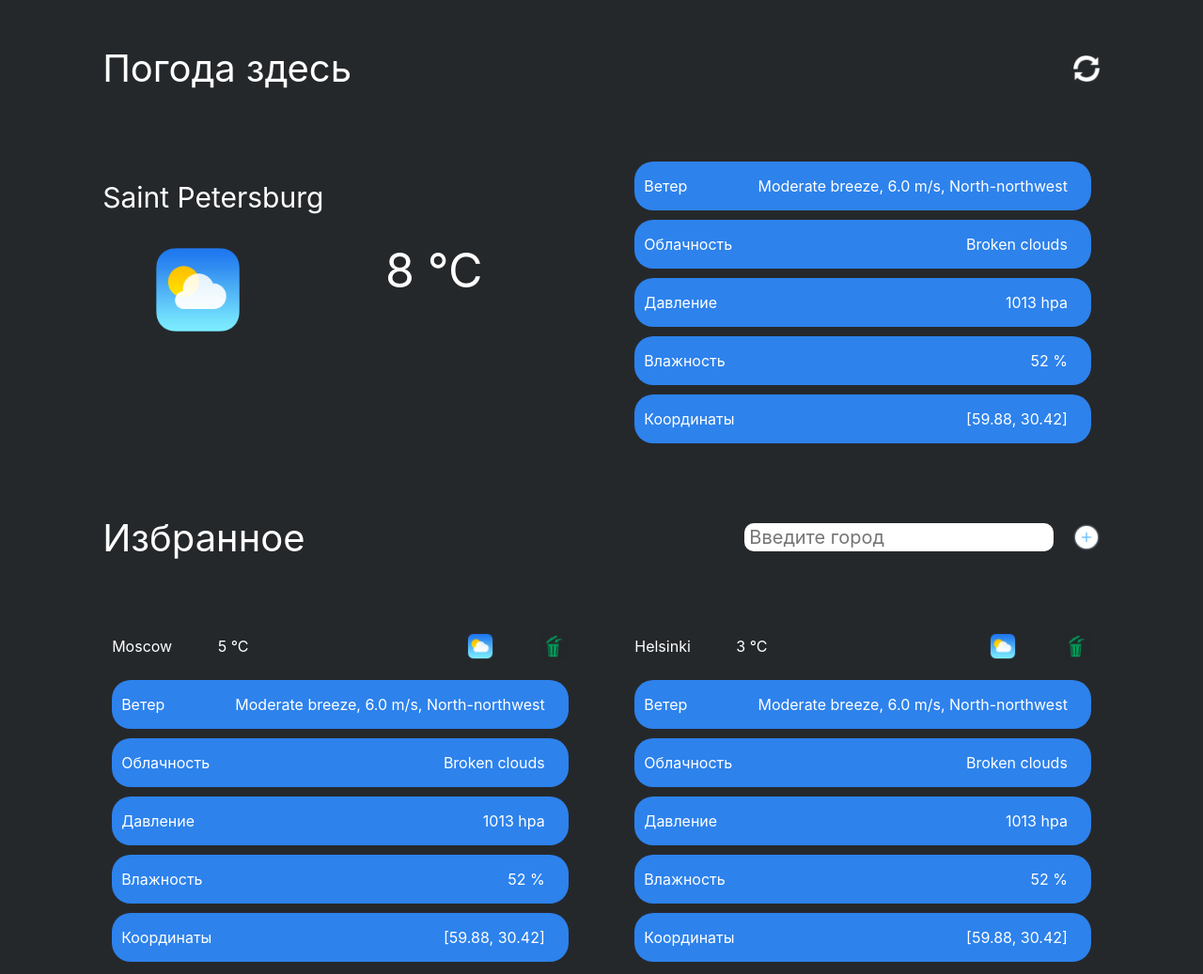
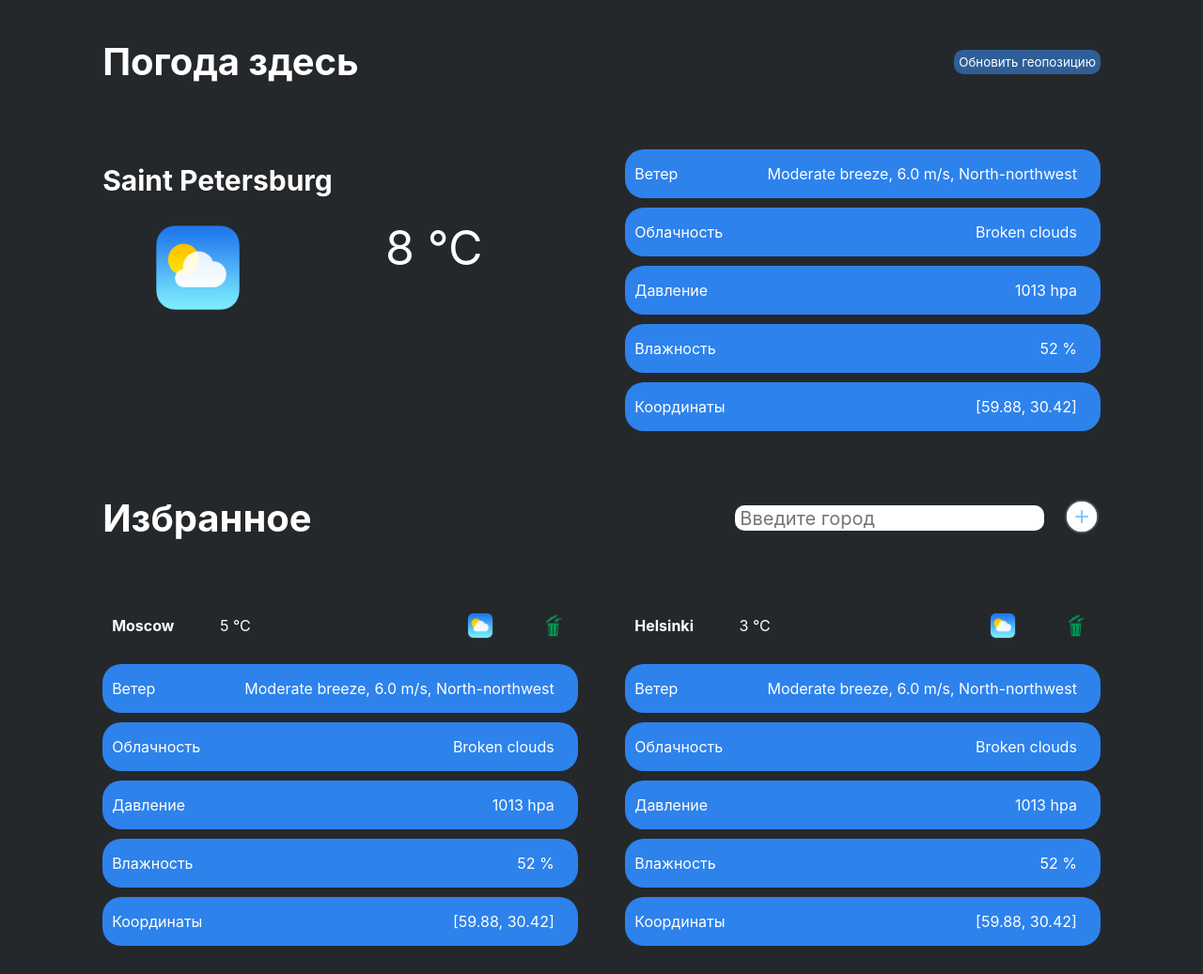
Before and after one commit to kymacat/ITMOWeb, a plain HTML site: page index.html in a window 1280 px wide. Shown: the top 1037 px of the page at 94% size. Drawn offline with Linux system fonts and the light colour scheme.

Commit message:
some fixes

```diff
--- a/index.html
+++ b/index.html
@@ -8,23 +8,24 @@
 
   <body>
 
-    <div class="container">
+    <main class="container">
 
-        <div class="title">
-            <p>Погода здесь</p>
+        <section class="title">
+            <h1>Погода здесь</h1>
+            <button class="updateButton">Обновить геопозицию</button>
             <input type="image" src="images/update.png">
-        </div>
+        </section>
 
-        <div class="parameters">
+        <section class="parameters">
 
-            <p class="mainCity">Saint Petersburg</p>
+            <h2 class="mainCity">Saint Petersburg</h2>
 
             <div class="logoAndTemprature">
                 <img src="images/weather.png">
                 <p>8 °С</p>
             </div>
 
-        </div>
+        </section>
 
 
         <ul class="parameters">
@@ -53,19 +54,20 @@
         </ul>
 
         <div class="title">
-            <p>Избранное</p>
+            <h2>Избранное</h2>
 
             <input type="text" placeholder="Введите город">
 
-            <input type="image" src="images/plus.png">
+            <button class="addCityButton">
+                <img src="images/plus.png" >
+            </button>
 
         </div>
-
 
         <ul class="parameters">
 
             <li class="cityHeader">
-                <p>Moscow</p>
+                <h4>Moscow</h4>
                 <p class="cityLabel">5 °С</p>
                 <img src="images/weather.png">
                 <input type="image" src="images/trash.png">
@@ -98,7 +100,7 @@
         <ul class="parameters">
 
             <li class="cityHeader">
-                <p>Helsinki</p>
+                <h4>Helsinki</h4>
                 <p class="cityLabel">3 °С</p>
                 <img src="images/weather.png">
                 <input type="image" src="images/trash.png">
@@ -131,7 +133,7 @@
         <ul class="parameters">
 
             <li class="cityHeader">
-                <p>Moscow</p>
+                <h4>Moscow</h4>
                 <p class="cityLabel">5 °С</p>
                 <img src="images/weather.png">
                 <input type="image" src="images/trash.png">
@@ -164,7 +166,7 @@
         <ul class="parameters">
 
             <li class="cityHeader">
-                <p>Helsinki</p>
+                <h4>Helsinki</h4>
                 <p class="cityLabel">3 °С</p>
                 <img src="images/weather.png">
                 <input type="image" src="images/trash.png">
@@ -193,7 +195,7 @@
 
         </ul>
 
-    </div>
+    </main>
 
   </body>
 </html>
--- a/style.css
+++ b/style.css
@@ -25,7 +25,12 @@
     justify-content: space-between;
 }
 
-.title p {
+.title h1 {
+    font-size: 40px;
+    flex: 1;
+}
+
+.title h2 {
     font-size: 40px;
     flex: 1;
 }
@@ -42,8 +47,35 @@
     padding: 5px;
 }
 
+.updateButton {
+    border-radius: 10px;
+    border-width: 0px;
+    background-color: rgb(47, 94, 151);
+    padding: 5px;
+}
+
+.updateButton:hover {
+    background-color: rgb(123, 227, 252);
+}
+
+.addCityButton {
+    border-radius: 15px;
+    border-width: 0px;
+    padding: 0;
+}
+
+.addCityButton img {
+    width: 40px;
+    height: 40px;
+    background-color: rgba(0, 0, 0, 0);
+}
+
+.addCityButton:hover {
+    background-color: rgb(123, 227, 252);
+}
+
 .title input[type=image] {
-    width: 30px;
+    width: 0px;
 }
 
 .title input[type=image]:hover {
@@ -124,20 +156,39 @@
     align-items: center;
     background-color: rgb(45, 130, 236);
     border-radius: 20px;
-    margin: 10px;
+    margin: 10px 0px;
 }
 
 .parametersRaw p {
     background-color: rgba(0, 0, 0, 0);
     padding-left: 10px;
     padding-right: 25px;
+    text-align: right;
 }
 
 
 @media (max-width: 900px), (orientation: portrait) {
 
-    .parameters {
+    .title {
+        width: 90%;
+    }
+
+    .updateButton {
+        visibility: hidden;
+    }
+
+    .title input[type=image] {
+        width: 30px;
+    }
+
+    .title input[type=text] {
         width: 80%;
     }
 
+    .parameters {
+        width: 90%;
+    }
+
+
+
 }
```
